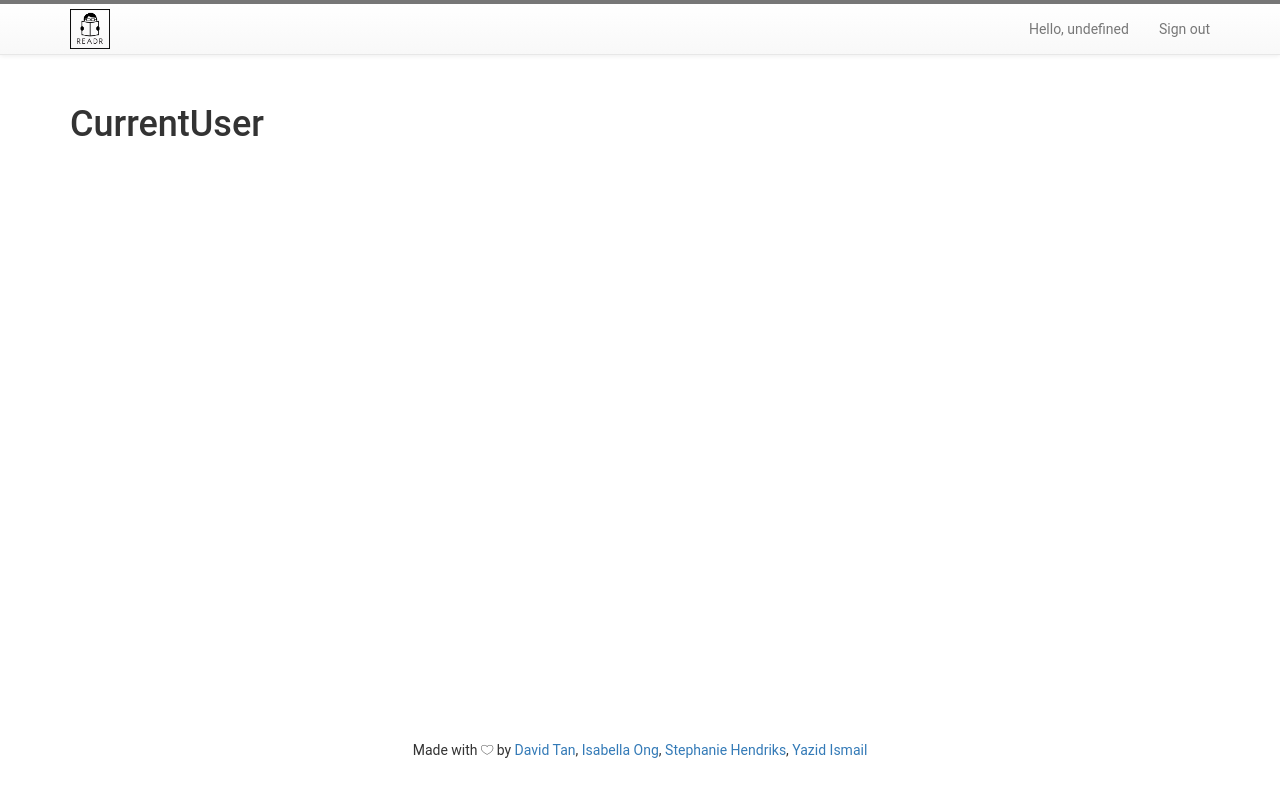
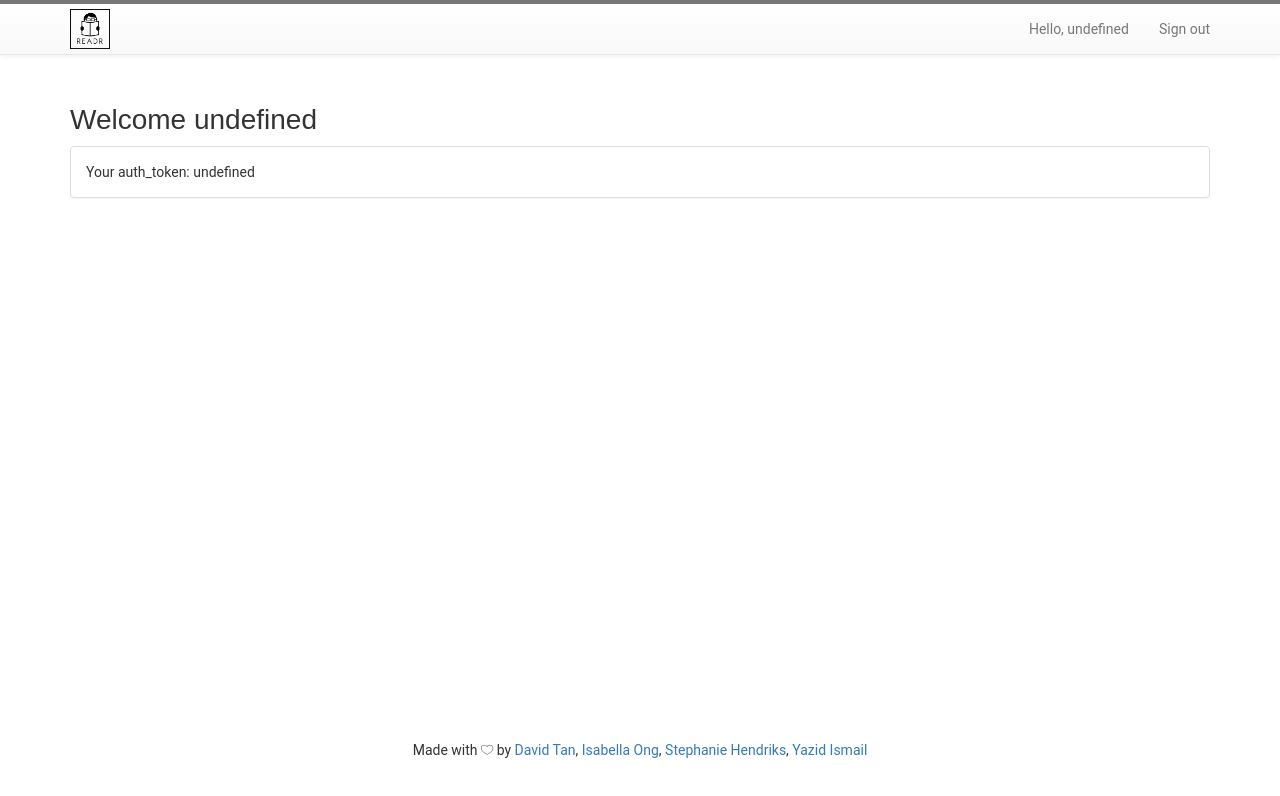
Before and after one commit to Akanta21/readr-client, a plain HTML site: page users/index.html in a window 1280 px wide. Drawn offline with nearby package versions, Linux system fonts and the light colour scheme; files whose address does not match are found by name.

Commit message:
Add user stats at user.html

```diff
--- a/js/app.js
+++ b/js/app.js
@@ -90,4 +90,6 @@ $(function () {
   })
 
   $('#hello-user a').html('Hello, ' + currentUser)
+  $('#user-name').html('Welcome ' + window.localStorage.email)
+  $('#user-stats').html('Your auth_token: ' + window.localStorage.auth_token)
 })
--- a/users/index.html
+++ b/users/index.html
@@ -38,14 +38,18 @@
       <div id="navbar" class="navbar-collapse collapse">
           <ul class="nav navbar-nav navbar-right">
             <li id="hello-user"><a href="../users/index.html"></a></li>
-            <li><a href="#" id="logout">Sign out</a></li>
+            <li id="logout"><a href="../index.html">Sign out</a></li>
           </ul>
       </div>
     </div>
     </nav>
     <div id="wrap">
       <div class="container">
-          <h1>CurrentUser</h1>
+        <h3 id="user-name"></h3>
+        <div class="panel panel-default">
+          <div class="panel-body" id="user-stats">
+          </div>
+        </div>
       </div>
       <div id="push"></div>
     </div>
```
